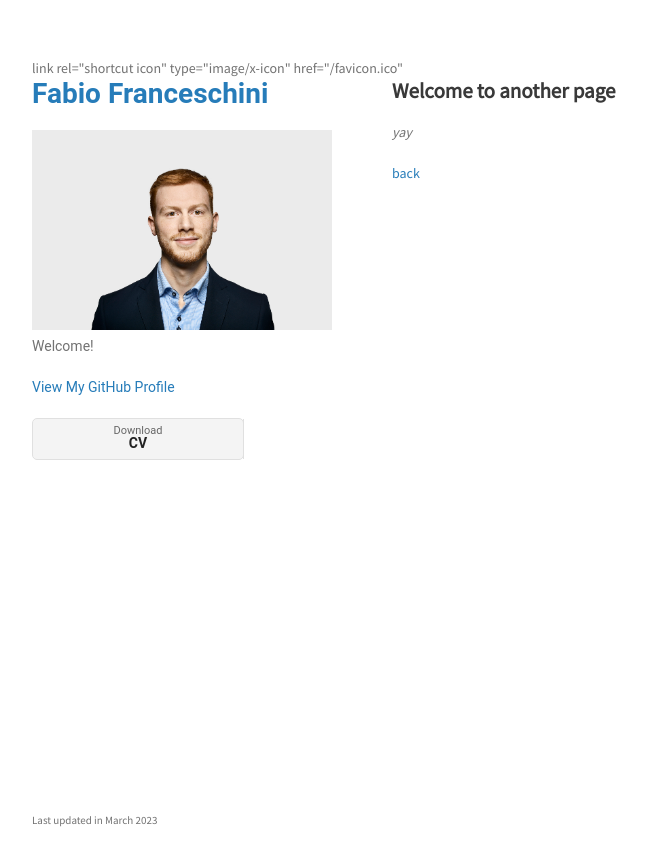
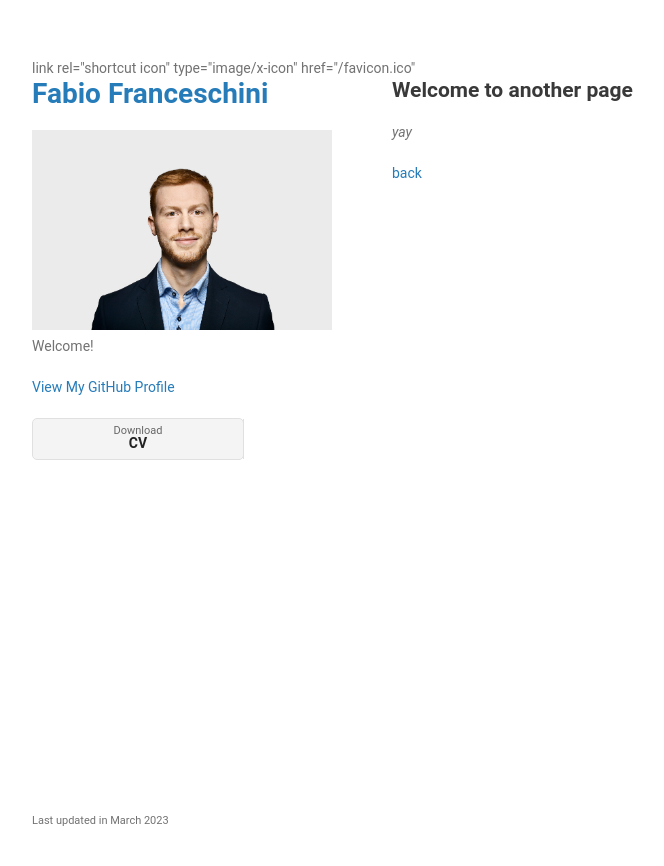
Before and after one commit to ffabio-econ/ffabio-econ.github.io, a Jekyll site: the page built from another-page.md, in a window 1280 px wide. Shown: the top 866 px of the page, without its empty margins (26-690 px from the left). Built offline with Jekyll 4.4.1, drawn with Linux system fonts in a browser that asks for light colours; our own code applies the rules of GitHub Pages for plain Markdown files.

Commit message:
fffsfsfs

```diff
--- a/_layouts/default.html
+++ b/_layouts/default.html
@@ -12,9 +12,9 @@
     <![endif]-->
     {% include head-custom.html %}
   </head>
-  <body>
+  <body style = "font-family: Roboto;">
     <div class="wrapper">
-      <header style = "font-family: Roboto;">
+      <header>
         <h1><a href="{{ "/" | absolute_url }}">{{ site.title | default: site.github.repository_name }}</a></h1>
 
         {% if site.logo %}
```
